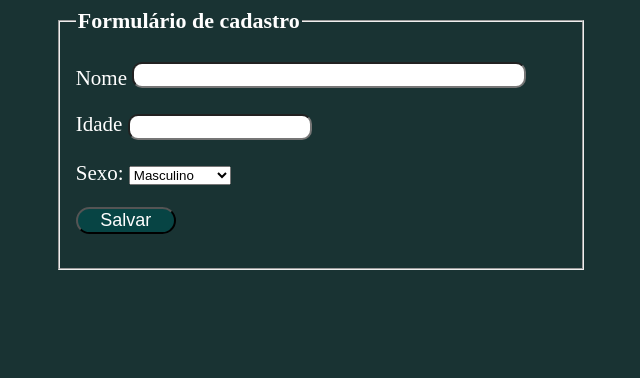
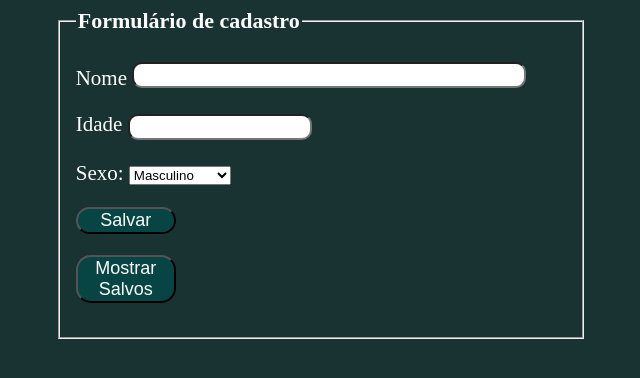
Before and after one commit to claudiaapj/21-03-2022, a plain HTML site: page index.html in a window 1280 px wide. Shown: the whole page, without its empty margins (339-979 px from the left). Drawn offline with Linux system fonts and the light colour scheme.

Commit message:
Entrega formulário

```diff
--- a/assets/css/stilo.css
+++ b/assets/css/stilo.css
@@ -31,7 +31,7 @@ input{
 
 button{
     height: px;
-    width: auto;
+    width: 100%;
     font-size: 18px ;
     background-color: rgb(7, 68, 68);
     color: #fff;
--- a/assets/js/cadastro.js
+++ b/assets/js/cadastro.js
@@ -4,6 +4,7 @@ function cadastro() {
     let sIdade = document.querySelector('#box-idade').value
     let idade = parseInt(sIdade)
     let sexo = document.querySelector('#box-sexo').value
+
     let pessoa = {
         nome,
         idade,
@@ -12,3 +13,13 @@ function cadastro() {
     array.push(pessoa)
     console.log(array)
 }
+
+const exibir = function(){
+    let print = document.querySelector('#label-exibir')
+    let pessoas = ''
+    for(let i = 0; i< array.length; i++){
+        pessoas = pessoas + array[i].nome + ', '
+    }
+    console.log(pessoas)
+   print.innerHTML = pessoas
+}
--- a/index.html
+++ b/index.html
@@ -10,7 +10,6 @@
 </head>
 <body>
     <main>
-        <form >
             <fieldset>
                 <legend>Formulário de cadastro</legend>
                 <p><label>Nome</label>
@@ -33,9 +32,9 @@
                      onclick="cadastro()">  Salvar </button>
 
                 </p>
-
+                <p><button onclick="exibir()">Mostrar Salvos</button></p>
+                <label for="" id="label-exibir"></label>
             </fieldset>
-        </form>
     </main>
 
 </body>
```
